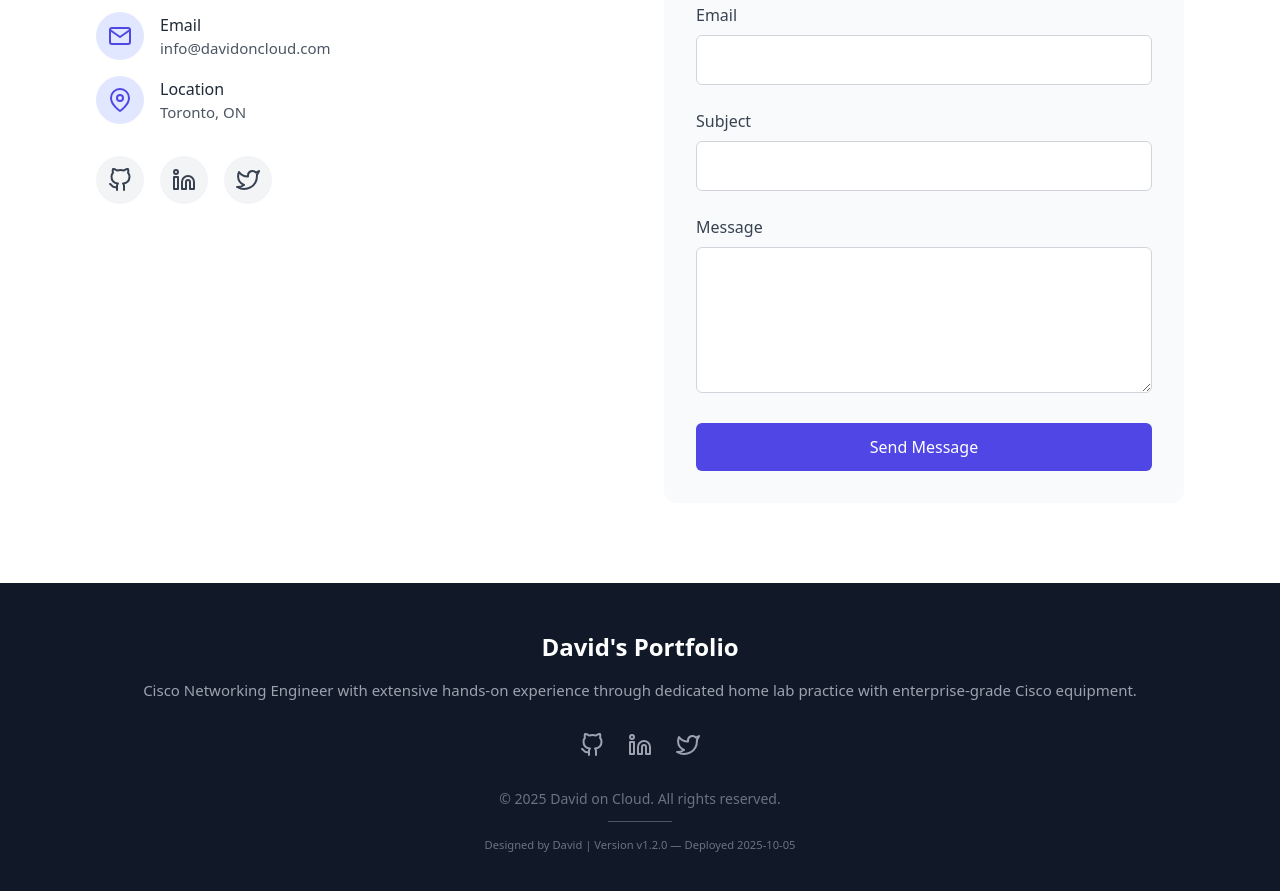
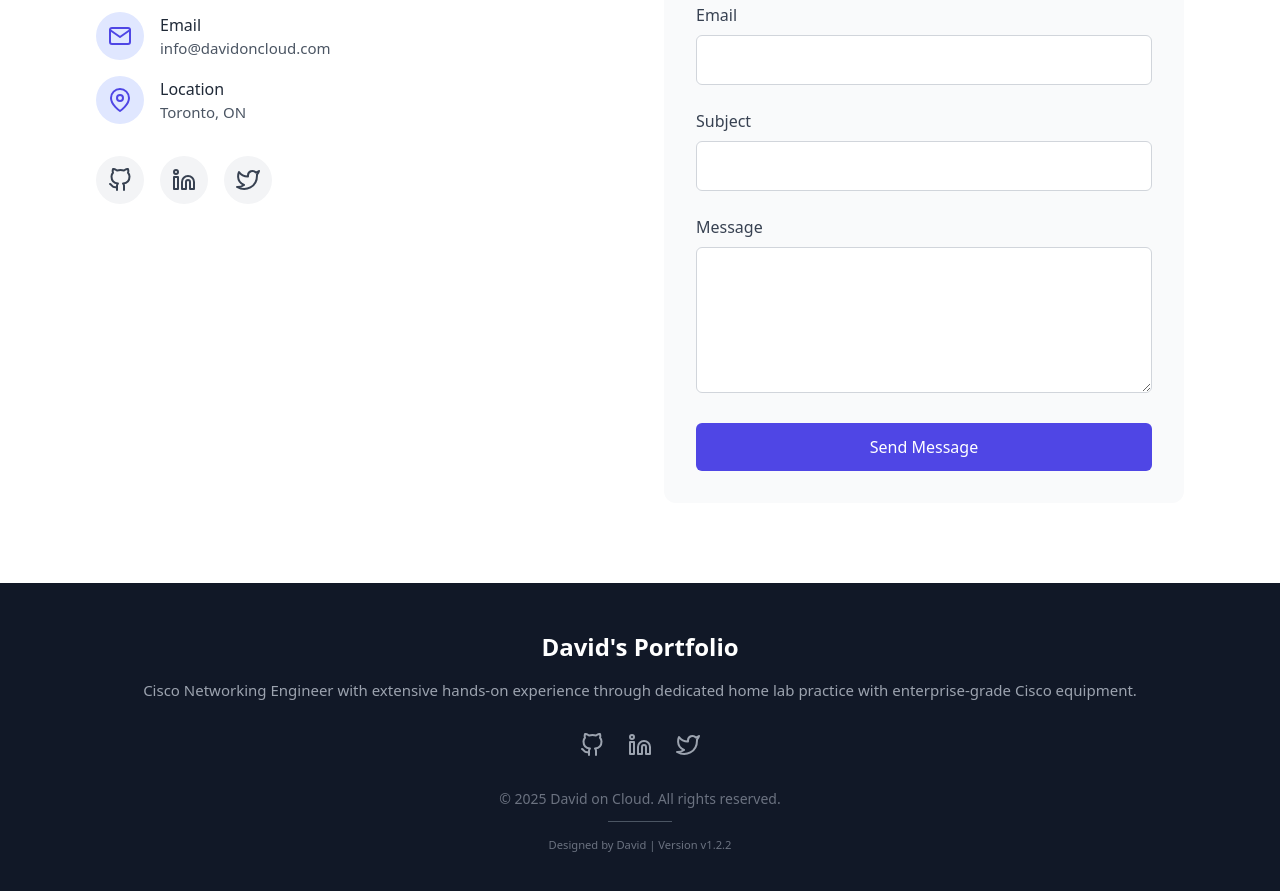
Before and after one commit to toughdave/david-on-cloud, a plain HTML site: page index.html in a window 1280 px wide. Shown: the part 4565-5456 px from the top of the page. Drawn offline with nearby package versions, Linux system fonts and the light colour scheme; no server answers.

Commit message:
Auto bump version to v1.2.2

```diff
--- a/index.html
+++ b/index.html
@@ -541,7 +541,7 @@
                 </div>
                 <hr class="w-16 mx-auto my-3 border-gray-600">
                 <div class="text-gray-500 text-sm">
-                    <small>Designed by David | Version v<span id="version-display">1.2.0</span> — Deployed 2025-10-05</small>
+                    <small>Designed by David | Version v<span id="version-display">1.2.2</small>
                 </div>
             </div>
         </div>
```
Also changed, not shown: projects.html (+1 -1 lines), 1 other file.
